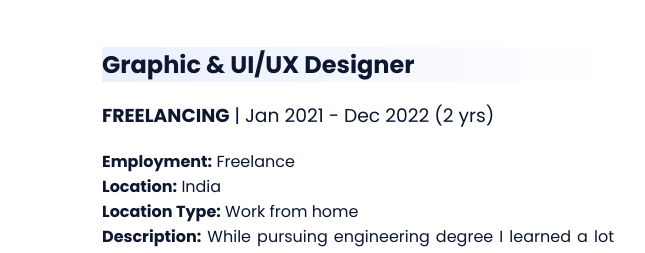
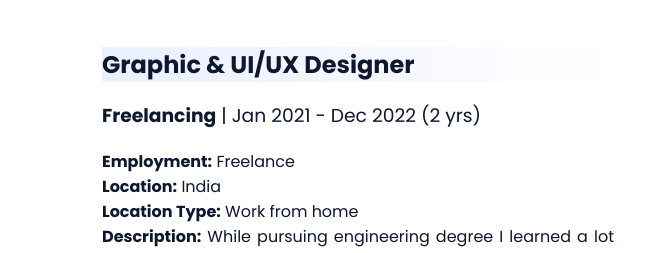
Before and after one commit to vvbhise/portfolio, a plain HTML site: page index.html in a window 1280 px wide. Shown: the part 2447-2700 px from the top of the page, 538-1183 px from the left. Drawn offline with nearby package versions, Linux system fonts and the light colour scheme.

Commit message:
Update index.html

```diff
--- a/index.html
+++ b/index.html
@@ -159,7 +159,7 @@
                     </div>
                     <div>
                         <h1 class="education__subtitle">Graphic & UI/UX Designer</h1>
-                        <h3><span style="font-weight: normal;"><b>FREELANCING</b> | Jan 2021 - Dec 2022 (2 yrs)</span></h3>
+                        <h3><span style="font-weight: normal;"><b>Freelancing</b> | Jan 2021 - Dec 2022 (2 yrs)</span></h3>
                         <p class="education__text"><b>Employment:</b> Freelance
                         <p class="education__text"><b>Location:</b> India
                         <p class="education__text"><b>Location Type:</b> Work from home
```
